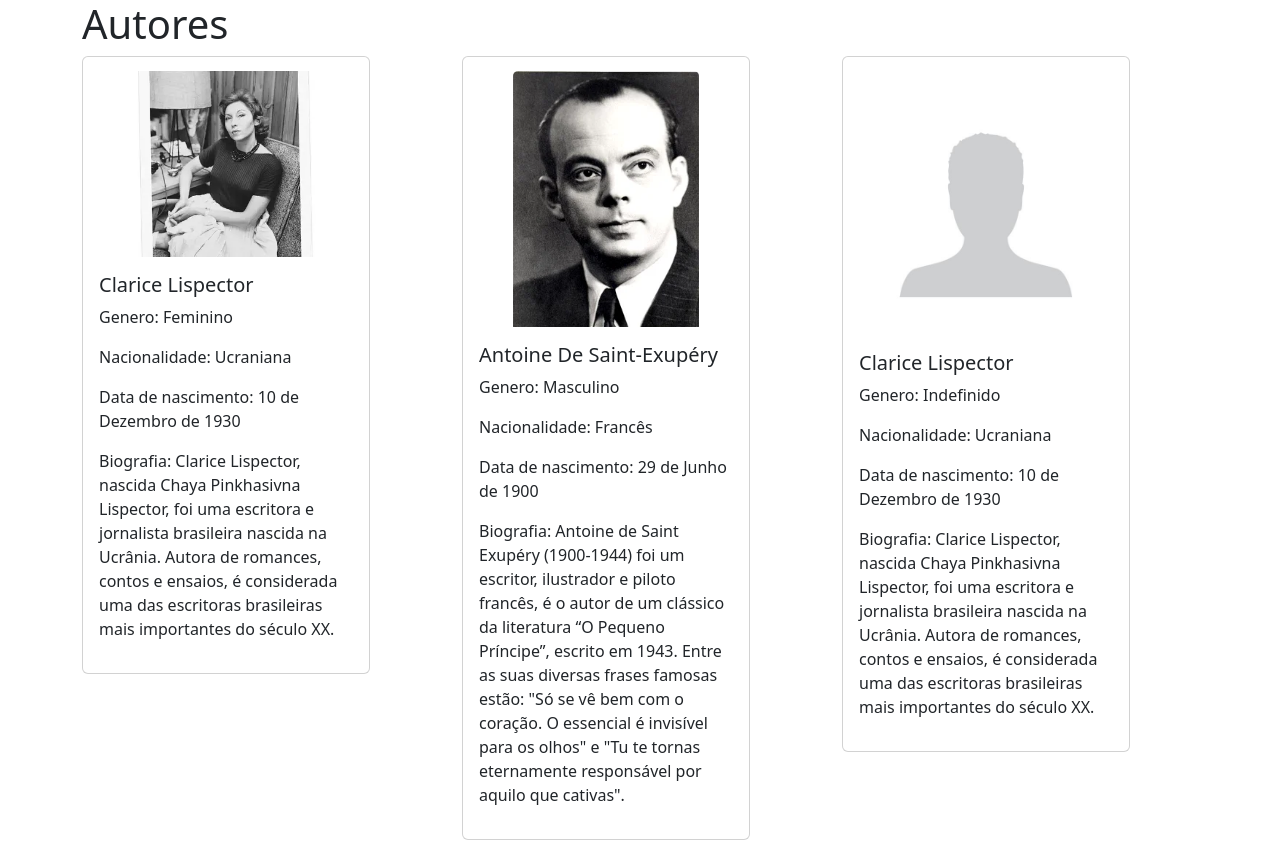
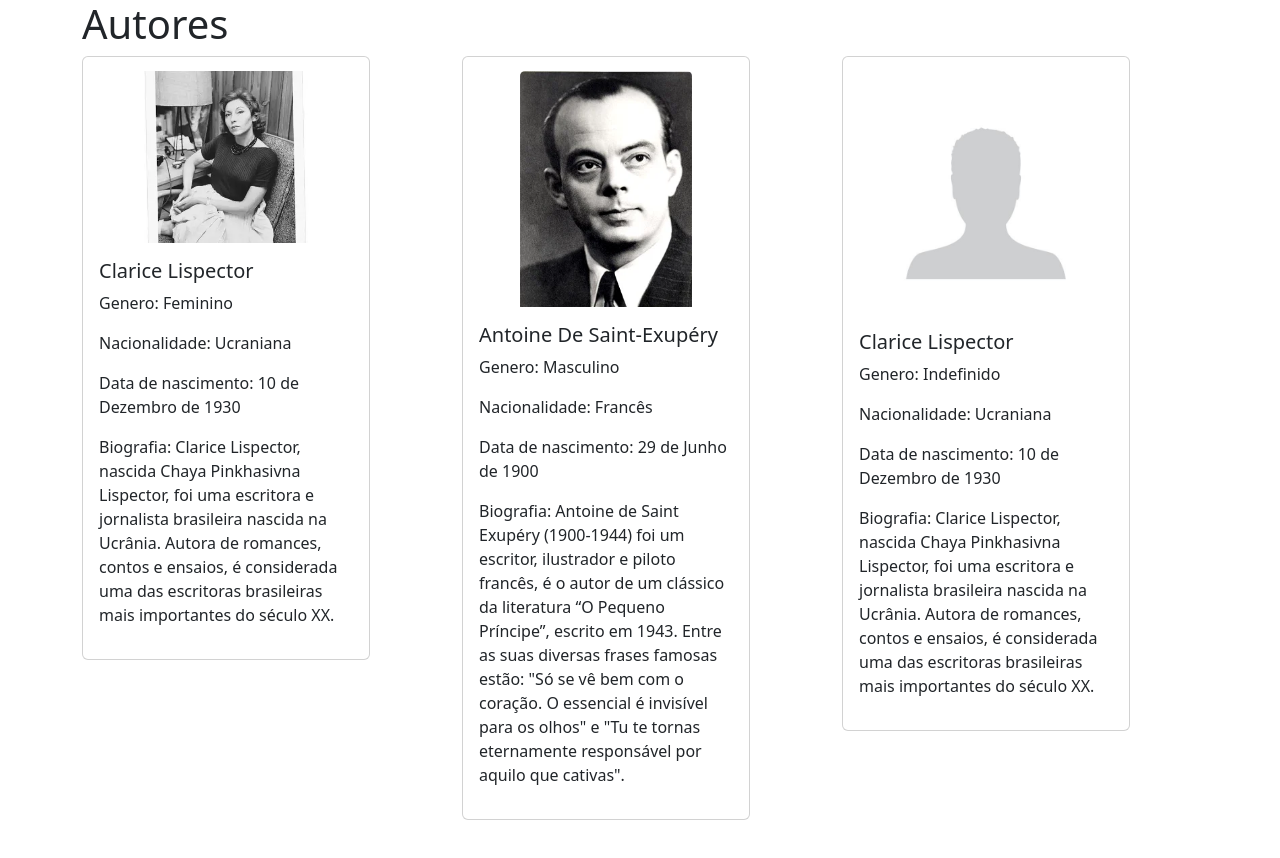
Before and after one commit to NicolasRaony06/gerenciador-biblioteca-django, a Django app: page /livros/visualizar_autores/ in a window 1280 px wide. After the commit the page ends 820 px from the top, so only its background shows below. Run offline with Django 5.2, Linux system fonts and the light colour scheme; data comes from the database, SQL or seed files in the repository.

Commit message:
Update: página de visualizar autores

```diff
--- a/livros/templates/visualizar_autores.html
+++ b/livros/templates/visualizar_autores.html
@@ -37,8 +37,8 @@
                                 </abbr>
                             </div>
                         {% endif %}
-                        <div class="d-flex align-items-center" style="height: 100%;">
-                            <img src="{{autor.foto_autor.url}}" alt="foto do autor" class="card-img-top mx-auto" style="max-width: 65%; max-height: 65%; object-fit: contain; margin-top: 5%">
+                        <div class="d-flex align-items-center">
+                            <img src="{{autor.foto_autor.url}}" alt="foto do autor" class="card-img-top mx-auto" style="max-width: 60%; object-fit: contain; margin-top: 5%">
                         </div>
                         <div class="card-body">
                             <h5 class="card-title">{{autor.nome}}</h5>
```
